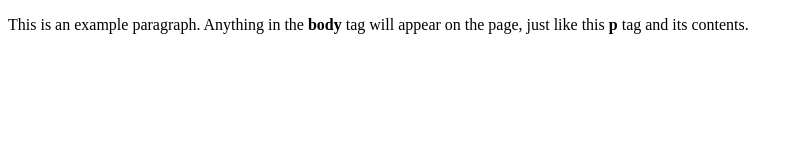
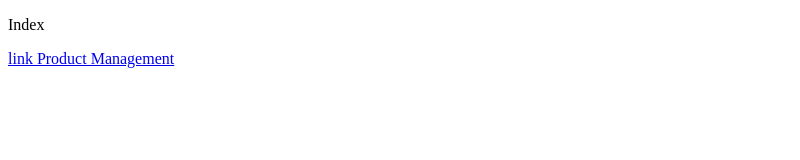
Before and after one commit to MachineOperator/feedyourhead, a plain HTML site: page index.html in a window 1280 px wide. Shown: the whole page, without its empty margins (0-800 px from the left). Drawn offline with Linux system fonts and the light colour scheme.

Commit message:
Update index.html

```diff
--- a/index.html
+++ b/index.html
@@ -1,9 +1,22 @@
-<!doctype html>
+<!DOCTYPE html>
+
 <html>
-  <head>
-    <title>This is the title of the webpage!</title>
-  </head>
-  <body>
-    <p>This is an example paragraph. Anything in the <strong>body</strong> tag will appear on the page, just like this <strong>p</strong> tag and its contents.</p>
-  </body>
+<head>
+  <meta http-equiv="Content-Type" content="text/html; charset=utf-8"/>
+  <title>Notes</title>
+  <LINK href="styles.css" rel="stylesheet" type="text/css">
+</head>
+
+<body>
+
+<!-- Feel free to change this text here -->
+<p>
+  Index
+</p>
+<p>
+  <a href="https://machineoperator.github.io/feedyourhead/_Product%20Management.md">link Product Management</a>
+
+</p>
+
+</body>
 </html>
```
